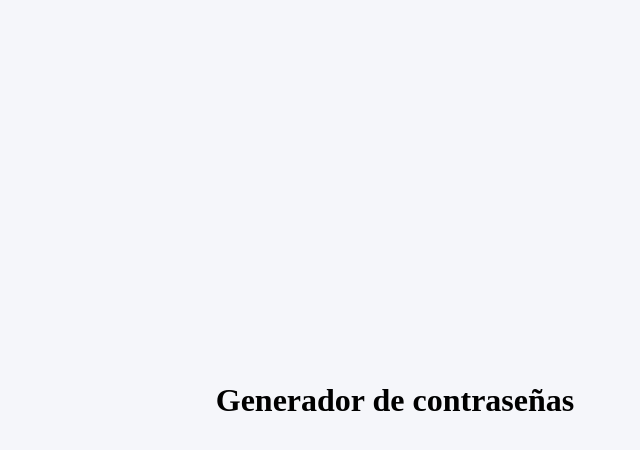
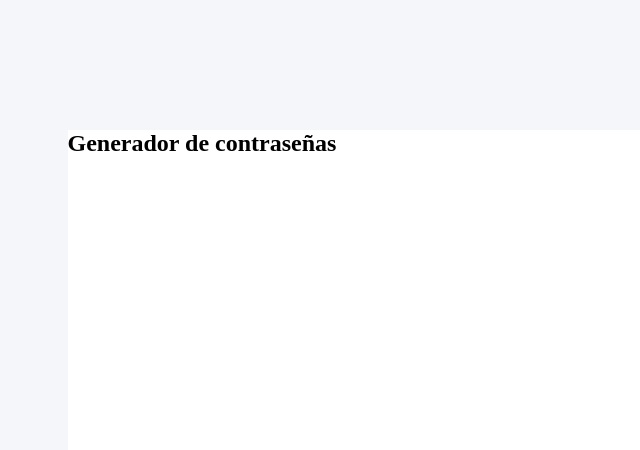
Before and after one commit to VictorTamayoBriones/password-generate, a React (Vite) app: page / in a window 1280 px wide. Shown: the top 450 px of the page, without its empty margins (245-885 px from the left). Built offline with nearby package versions, Linux system fonts and the light colour scheme.

Commit message:
fix: :lipstick: fix height and width

```diff
--- a/src/App.tsx
+++ b/src/App.tsx
@@ -1,11 +1,13 @@
+import { Container } from "./components/Container"
 import { Body } from "./components/body"
-
 
 function App() {
 
   return (
     <Body>
-      <h1>Generador de contraseñas</h1>
+      <Container>
+        <h1>Generador de contraseñas</h1>
+      </Container>
     </Body>
   )
 }
--- a/src/components/Container/Container.tsx
+++ b/src/components/Container/Container.tsx
@@ -1,6 +1,8 @@
+import { theme } from '@/theme';
 import styled from 'styled-components';
 
 export const Container = styled.article`
-    width: 356px;
+    width: 655px;
     height: 540px;
+    background: ${theme.white};
 `;
```
